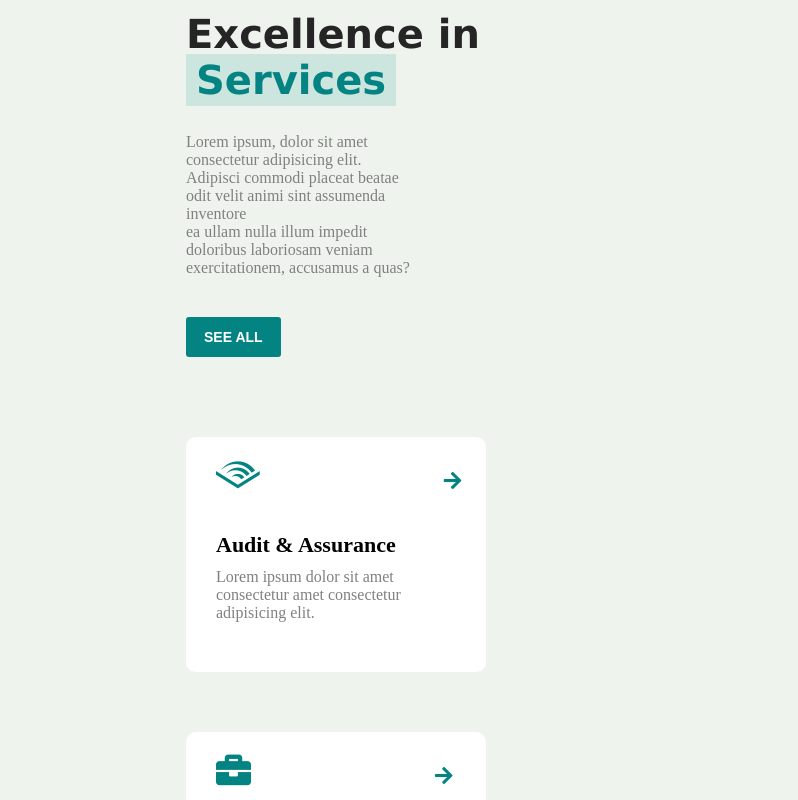
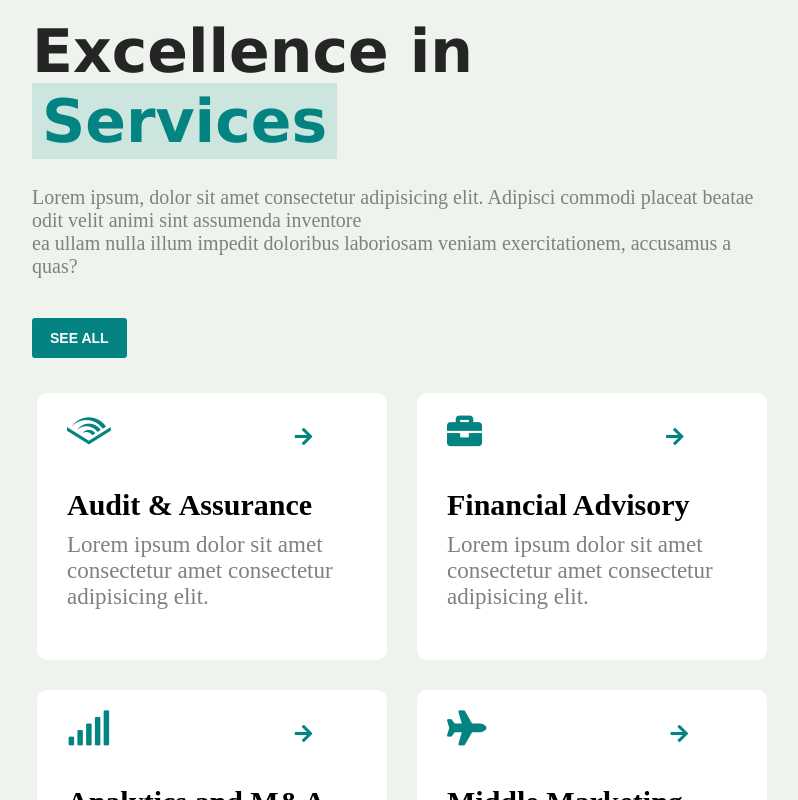
Before and after one commit to Davidebaiocchi/proj-html-vuejs, a Vue app: page / in a window 1280 px wide. Shown: the part 1540-2340 px from the top of the page, without its empty margins (254-1052 px from the left). Built offline with nearby package versions, Linux system fonts and the light colour scheme.

Commit message:
sistemata light section

```diff
--- a/src/components/Main.vue
+++ b/src/components/Main.vue
@@ -3,6 +3,7 @@
     <MainAJumbotron/>
     <MainBSliderDark/>
     <MainCSliderlight/>
+    <MainDProcessManagement/>
   </main>
 </template>
 
@@ -10,6 +11,7 @@
 import MainAJumbotron from '@/components/MainAJumbotron.vue'
 import MainBSliderDark from '@/components/MainBSliderDark.vue'
 import MainCSliderlight from '@/components/MainCSliderlight.vue'
+import MainDProcessManagement from '@/components/MainDProcessManagement.vue'
 
 export default {
   name: 'Main',
@@ -17,6 +19,7 @@ export default {
       MainAJumbotron,
       MainBSliderDark,
       MainCSliderlight,
+      MainDProcessManagement,
   }
 
 }
--- a/src/components/MainCSliderlight.vue
+++ b/src/components/MainCSliderlight.vue
@@ -1,4 +1,7 @@
 <template>
+    <div class="container-main">
+
+
         <div class="container">
             <div class="section">
                 <h4>Our Business Areas</h4>
@@ -40,6 +43,7 @@
                 </div>
             </div>
         </div>
+    </div>
 </template>
 
 <script>
--- /dev/null
+++ b/src/components/MainDProcessManagement.vue
@@ -0,0 +1,15 @@
+<template>
+    <div class="container">
+
+    </div>
+</template>
+
+<script>
+export default {
+name : 'MainDProcessManagement'
+}
+</script>
+
+<style scoped lang=scss>
+    /* @import '@/style/4mainSliderDark.scss'; */
+</style>
--- a/src/style/5mainSliderLight.scss
+++ b/src/style/5mainSliderLight.scss
@@ -1,8 +1,13 @@
 /* #048383 */
 
+.container-main {
+    background-color: #eef4ed;
+}
+
 .container {
-    background-color: #eef4ed;
-    padding: 100px 410px;
+    width: 60%;
+    margin: auto;
+    padding: 100px 0;
 }
 
 .section {
@@ -31,10 +36,11 @@ button:hover {
 h4 {
     color: #048383;
     text-transform: uppercase;
+    font-size: 20px;
 }
 
 h2 {
-font-size: 40px;
+font-size: 60px;
 color: rgb(37, 37, 37);
 margin: 30px 0;
 font-family:Verdana, Geneva, Tahoma, sans-serif ;
@@ -50,18 +56,20 @@ p {
     color: grey;
     margin-bottom: 10px;
     display: inline-block;
-    margin-right: 200px;
+    font-size: 20px;
 }
 
 .cards {
     display: flex;
     flex-wrap: wrap;
-    margin-top: 50px;
+    margin-top: 20px;
+    width: 100%;
+    margin-left: 20px;
 }
 
 .card h3 {
     margin: 10px 0;
-    font-size: 22px;
+    font-size: 30px;
     font-weight: bold;
 }
 
@@ -73,22 +81,22 @@ i {
 }
 
 .card {
-    width: 300px;
+    width: 350px;
     background-color: white;
-    margin: 30px;
+    margin: 15px;
     border-radius: 10px;
     padding: 50px 30px;
 }
 
 .card:hover {
-    scale: 1.2;
+    scale: 1.1;
     cursor: pointer;
-    background: radial-gradient(circle, rgba(238,174,202,1) 0%, rgba(148,187,233,1) 100%);
-
+    box-shadow: 10px 10px 5px #aaaaaa;
 }
 
 .card p {
     margin: 0;
+    font-size: 23px;
 }
 
 .arrow {
```
Lines whose indentation alone changed are shown as unchanged.
